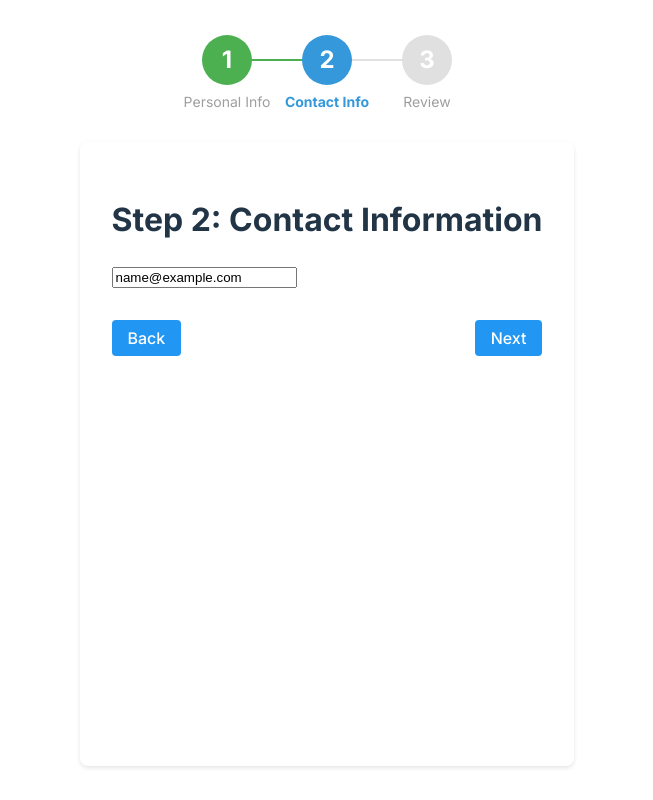
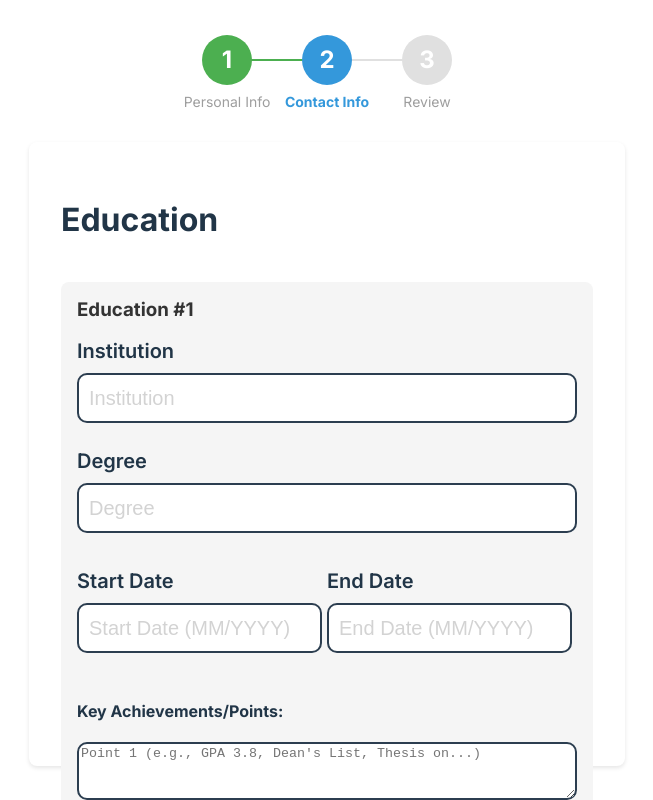
Before and after one commit to Hussein-Abdallah0/CareerForgeAI, a React (Vite) app in the folder frontend/: page /resume/form in a window 1280 px wide. Both pictures are taken after typing "Sample", "Sample", "name@example.com", "Sample", "Sample", "Sample" into the empty fields and a click on the button "Next". Shown: the top 800 px of the page, without its empty margins (313-966 px from the left). Built offline with nearby package versions, Linux system fonts and the light colour scheme.

Commit message:
Finish the education step

```diff
--- a/frontend/src/pages/Resume/ResumeBuilderForm/index.jsx
+++ b/frontend/src/pages/Resume/ResumeBuilderForm/index.jsx
@@ -12,6 +12,9 @@ function ResumeBuilderForm() {
     phone: "",
     linkdin: "",
     github: "",
+    education: [
+      { institution: "", degree: "", startDate: "", endDate: "", points: ["", "", "", ""] },
+    ],
   });
 
   const nextStep = () => setStep(step + 1);
@@ -29,6 +32,37 @@ function ResumeBuilderForm() {
 
   // Step names for the progress indicator
   const steps = ["Personal Info", "Contact Info", "Review"];
+
+  // Handle education field changes
+  const handleEducationChange = (index, field, value, pointIndex) => {
+    const updatedEducation = [...formData.education];
+
+    if (field === "points") {
+      updatedEducation[index].points[pointIndex] = value;
+    } else {
+      updatedEducation[index][field] = value;
+    }
+
+    setFormData({ ...formData, education: updatedEducation });
+  };
+
+  // Add new education entry
+  const addEducation = () => {
+    setFormData({
+      ...formData,
+      education: [
+        ...formData.education,
+        { institution: "", degree: "", startDate: "", endDate: "", points: ["", "", "", ""] },
+      ],
+    });
+  };
+
+  // Remove education entry
+  const removeEducation = (index) => {
+    if (formData.education.length <= 1) return; // Keep at least one
+    const updatedEducation = formData.education.filter((_, i) => i !== index);
+    setFormData({ ...formData, education: updatedEducation });
+  };
 
   return (
     <div className="multi-step-form">
@@ -112,27 +146,93 @@ function ResumeBuilderForm() {
         )}
 
         {step === 2 && (
-          <form>
-            <h2>Step 2: Contact Information</h2>
-            <input
-              name="email"
-              value={formData.email}
-              onChange={handleChange}
-              placeholder="Email"
-            />
-            {/* Other fields */}
+          <form className="education-form">
+            <h2>Education</h2>
+            <div className="education-entries-container">
+              {formData.education.map((edu, eduIndex) => (
+                <div key={eduIndex} className="education-entry">
+                  <h3>Education #{eduIndex + 1}</h3>
+
+                  <Input
+                    type="text"
+                    label="Institution"
+                    placeholder="Institution"
+                    value={edu.institution}
+                    onChange={(e) => handleEducationChange(eduIndex, "institution", e.target.value)}
+                  />
+                  <Input
+                    type="text"
+                    label="Degree"
+                    placeholder="Degree"
+                    value={edu.degree}
+                    onChange={(e) => handleEducationChange(eduIndex, "degree", e.target.value)}
+                  />
+
+                  <div className="date-inputs">
+                    <Input
+                      type="text"
+                      label="Start Date"
+                      placeholder="Start Date (MM/YYYY)"
+                      value={edu.startDate}
+                      onChange={(e) => handleEducationChange(eduIndex, "startDate", e.target.value)}
+                      className="small"
+                    />
+                    <Input
+                      type="text"
+                      label="End Date"
+                      placeholder="End Date (MM/YYYY)"
+                      value={edu.endDate}
+                      onChange={(e) => handleEducationChange(eduIndex, "endDate", e.target.value)}
+                      className="small"
+                    />
+                  </div>
+
+                  <div className="education-points">
+                    <h4>Key Achievements/Points:</h4>
+                    {[0, 1, 2, 3].map((pointIndex) => (
+                      <div key={pointIndex} className="point-input">
+                        <textarea
+                          className="education-text"
+                          placeholder={`Point ${
+                            pointIndex + 1
+                          } (e.g., GPA 3.8, Dean's List, Thesis on...)`}
+                          value={edu.points[pointIndex]}
+                          onChange={(e) =>
+                            handleEducationChange(eduIndex, "points", e.target.value, pointIndex)
+                          }
+                          rows={2}
+                        />
+                      </div>
+                    ))}
+                  </div>
+
+                  {eduIndex > 0 && (
+                    <button
+                      type="button"
+                      className="remove-btn"
+                      onClick={() => removeEducation(eduIndex)}
+                    >
+                      Remove Education
+                    </button>
+                  )}
+                </div>
+              ))}
+            </div>
+
+            <button type="button" className="add-btn" onClick={addEducation}>
+              + Add Another Education
+            </button>
+            {/* <Button text="+ Add Another Education" version="secondary" onClick={addEducation} /> */}
+
             <div className="form-actions">
-              <button type="button" onClick={prevStep}>
-                Back
-              </button>
-              <button type="button" onClick={nextStep}>
-                Next
-              </button>
+              <Button text="Back" version="border" onClick={prevStep} />
+
+              <Button text="Next" onClick={nextStep} />
             </div>
           </form>
         )}
 
-        {step === 3 && (
+        {step === 4 && (
           <form onSubmit={handleSubmit}>
             <h2>Step 3: Review and Submit</h2>
             <div className="review-section">
```
